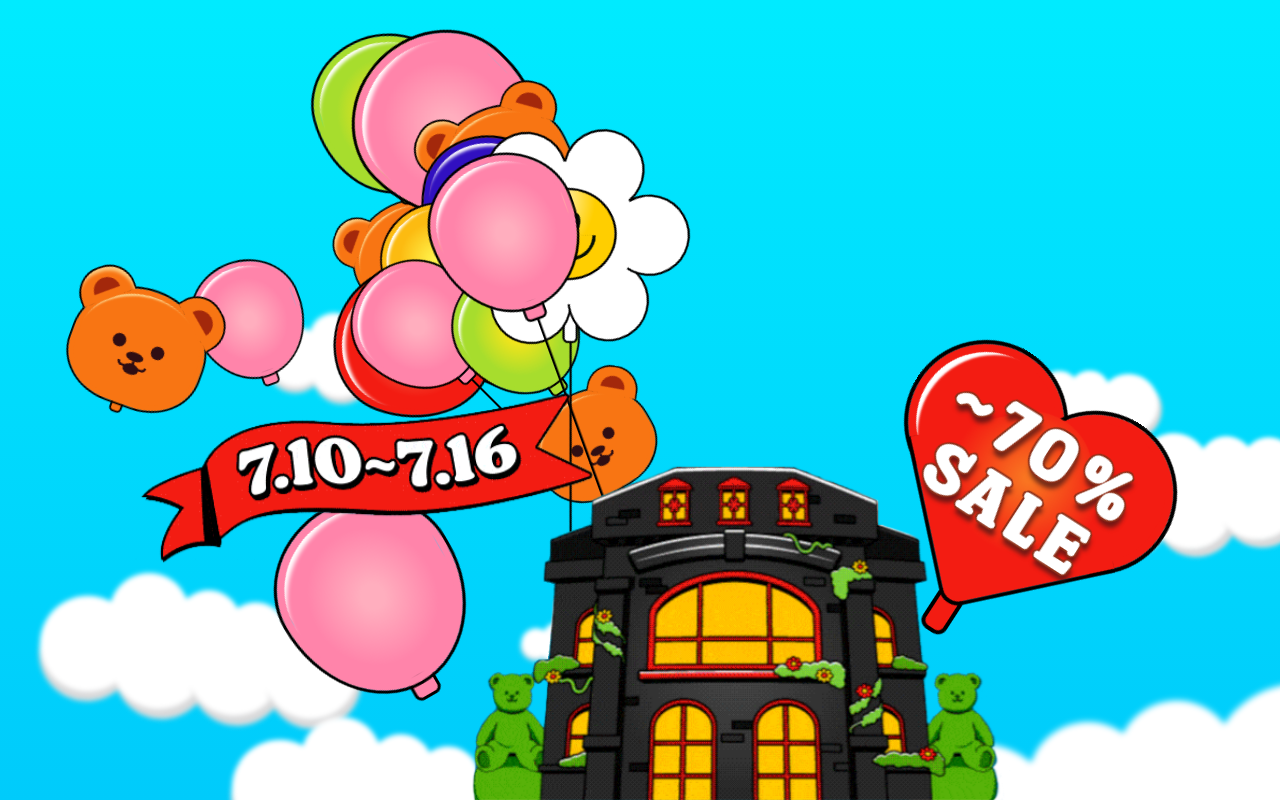
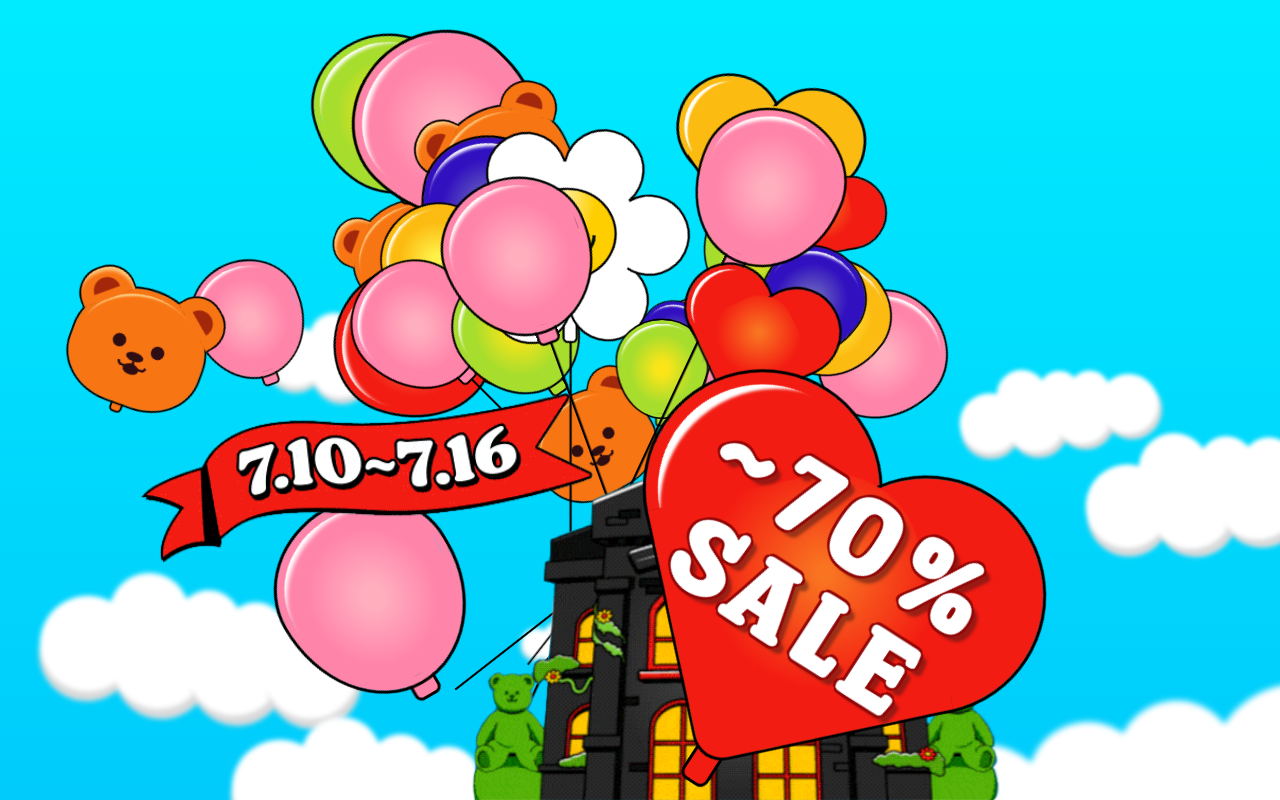
Before and after one commit to seoeongeueun/balloons, a React (Create React App) app in the folder client/: page / in a window 1280 px wide. Built offline with nearby package versions, Linux system fonts and the light colour scheme.

Commit message:
more balloons

```diff
--- a/client/src/App.js
+++ b/client/src/App.js
@@ -1,10 +1,11 @@
 import Flag from './images/flag.png';
 import Mansion from './images/mansion.png';
-import { useState } from 'react';
+import { useEffect, useState } from 'react';
 import audioControls from './modules/audioControls';
 
 function App() {
   const [total] = useState(30);
+  const [change, setChange] = useState(false);
   const [positions, setPositions] = useState([
     {
       id: 1,
@@ -175,6 +176,18 @@ function App() {
       show: true,
     },
     {
+      id: 25,
+      top: 12,
+      left: 52,
+      scale: 1.3,
+      rotate: 10,
+      color: '#FCBB11',
+      shape: 'heart',
+      type: 'shake-heart-noTip-right',
+      tip: false,
+      show: true,
+    },
+    {
       id: 14,
       top: 20,
       left: 61,
@@ -187,9 +200,45 @@ function App() {
       show: true,
     },
     {
+      id: 18,
+      top: 52,
+      left: 47,
+      scale: 0.8,
+      rotate: 210,
+      color: '#FF84AA',
+      shape: 'round',
+      type: 'shake-bottom-tip-right',
+      tip: false,
+      show: true,
+    },
+    {
+      id: 17,
+      top: 48,
+      left: 45,
+      scale: 0.6,
+      rotate: 220,
+      color: '#3110C0',
+      shape: 'round',
+      type: 'shake-bottom-tip-right',
+      tip: false,
+      show: true,
+    },
+    {
+      id: 16,
+      top: 55,
+      left: 47,
+      scale: 0.75,
+      rotate: 180,
+      color: '#A7DD2D',
+      shape: 'round',
+      type: 'shake-bottom-tip-right',
+      tip: true,
+      show: true,
+    },
+    {
       id: 10,
-      top: 82,
-      left: 53,
+      top: 85,
+      left: 54,
       scale: 1.2,
       rotate: 160,
       color: '#FF84AA',
@@ -198,7 +247,107 @@ function App() {
       tip: true,
       show: true,
     },
+
+    {
+      id: 24,
+      top: 35,
+      left: 55,
+      scale: 0.9,
+      rotate: 190,
+      color: '#F31C12',
+      shape: 'round',
+      type: 'shake-bottom-noTip-right-more',
+      tip: false,
+      show: true,
+    },
+    {
+      id: 25,
+      top: 13,
+      left: 58,
+      scale: 0.9,
+      rotate: 35,
+      color: '#F31C12',
+      shape: 'heart',
+      type: 'shake-heart-noTip-right',
+      tip: false,
+      show: true,
+    },
+    {
+      id: 20,
+      top: 40,
+      left: 52,
+      scale: 0.8,
+      rotate: 200,
+      color: '#A7DD2D',
+      shape: 'round',
+      type: 'shake-bottom-tip-right2',
+      tip: true,
+      show: true,
+    },
+    {
+      id: 23,
+      top: 90,
+      left: 56,
+      scale: 1,
+      rotate: 232,
+      color: '#FF84AA',
+      shape: 'round',
+      type: 'shake-bottom-tip-right-more',
+      tip: true,
+      show: true,
+    },
+    {
+      id: 22,
+      top: 48,
+      left: 56,
+      scale: 0.9,
+      rotate: 220,
+      color: '#FCBB11',
+      shape: 'round',
+      type: 'shake-bottom-tip-right2',
+      tip: true,
+      show: true,
+    },
+    {
+      id: 21,
+      top: 83,
+      left: 56,
+      scale: 0.85,
+      rotate: 218,
+      color: '#3110C0',
+      shape: 'round',
+      type: 'shake-bottom-tip-right-more',
+      tip: true,
+      show: true,
+    },
+    {
+      id: 19,
+      top: 82,
+      left: 55,
+      scale: 1.2,
+      rotate: 205,
+      color: '#FF84AA',
+      shape: 'round',
+      type: 'shake-bottom-tip-right-more',
+      tip: true,
+      show: true,
+    },
+    {
+      id: 15,
+      top: 32,
+      left: 52,
+      scale: 1.1,
+      rotate: 20,
+      color: '#F31C12',
+      shape: 'heart',
+      type: 'shake-heart-tip-right',
+      tip: true,
+      show: true,
+    },
   ]);
+  useEffect(() => {
+    setChange(!change);
+  }, [positions]);
 
   const handlePop = (id) => {
     audioControls.play('pop');
@@ -213,11 +362,10 @@ function App() {
 
   const handleAdd = () => {
     const balloon = positions.find((balloon) => balloon.show === false);
-    console.log(balloon);
     if (balloon) {
       handlePop(balloon.id);
     } else {
-      if (positions.length < total) console.log(generateBallon());
+      if (positions.length < total)
         setPositions([...positions, generateBallon()]);
     }
   };
@@ -272,18 +420,21 @@ function App() {
         className="mansion"
         onClick={() => handleAdd()}
       />
-      {positions.find((b) => b.id === 3).show && (
+      {positions.map((balloon) => (
+        <>
+          {balloon.id === 3 && balloon.show ? (
             <div
+              key={balloon.id}
               className="heartContainer"
               style={{
-            '--initial-scale': '2',
-            top: '60vh',
-            left: '68vw',
+                '--initial-scale': '3',
+                top: '65vh',
+                left: '59vw',
                 '--initial-rotation': '33deg',
                 animation: 'enlarge 2s ease-in-out infinite both',
                 WebkitAnimation: 'enlarge 2s ease-in-out infinite both',
+                zIndex: '5',
               }}
-          onClick={() => handlePop(3)}
             >
               <div className="heartTop">
                 <div
@@ -292,20 +443,18 @@ function App() {
                     marginRight: '-13px',
                     boxShadow: '7px 2px 1px -4px #FFFFFF inset',
                   }}
+                  onClick={() => handlePop(3)}
                 />
-            <div className="heartCircle" />
+                <div className="heartCircle" onClick={() => handlePop(3)} />
               </div>
-          <div className="heartBottom" />
-          <div className="heartTip" />
-          <div className="heartText">
+              <div className="heartBottom" onClick={() => handlePop(3)} />
+              <div className="heartTip" onClick={() => handlePop(3)} />
+              <div className="heartText" onClick={() => handlePop(3)}>
                 <span>~70%</span>
                 <span>SALE</span>
               </div>
             </div>
-      )}
-      {positions.map((balloon) => (
-        <>
-          {balloon.shape === 'round' && balloon.show && balloon.id !== 3 ? (
+          ) : balloon.shape === 'round' && balloon.show ? (
             <div
               key={balloon.id}
               className="balloonLeft"
@@ -343,7 +492,7 @@ function App() {
                 {balloon.tip && <div className="balloonString" />}
               </div>
             </div>
-          ) : balloon.shape === 'bear' && balloon.show && balloon.id !== 3 ? (
+          ) : balloon.shape === 'bear' && balloon.show ? (
             <div
               key={balloon.id}
               className="bear"
@@ -389,7 +538,7 @@ function App() {
                 {balloon.tip && <div className="bearString" />}
               </div>
             </div>
-          ) : balloon.shape === 'heart' && balloon.show && balloon.id !== 3 ? (
+          ) : balloon.shape === 'heart' && balloon.show ? (
             <div
               key={balloon.id}
               className="heartContainer"
@@ -411,6 +560,7 @@ function App() {
                     boxShadow: '7px 2px 1px -4px #FFFFFF inset',
                     backgroundColor: balloon.color,
                     border: `4px solid ${balloon.color}`,
+                    outline: '2px solid black',
                   }}
                 />
                 <div
@@ -418,12 +568,15 @@ function App() {
                   style={{
                     backgroundColor: balloon.color,
                     border: `4px solid ${balloon.color}`,
+                    outline: '2px solid black',
                   }}
                 />
               </div>
               <div
                 className="heartBottom"
                 style={{
+                  borderBottom: '2px solid black',
+                  borderRight: '2px solid black',
                   background:
                     balloon.color === '#A7DD2D'
                       ? 'radial-gradient(at 38% 38%, #FBE519 3%, #A7DD2D, #A7DD2D)'
@@ -439,13 +592,16 @@ function App() {
               />
               <div
                 className="heartTip"
-                style={{ backgroundColor: balloon.color }}
+                style={{
+                  backgroundColor: balloon.color,
+                  outline: '1.7px solid black',
+                }}
               />
+              {balloon.tip && <div className="heartString" />}
             </div>
           ) : (
             balloon.shape === 'daisy' &&
-            balloon.show &&
-            balloon.id !== 3 && (
+            balloon.show && (
               <div
                 className="daisy"
                 key={balloon.id}
--- a/client/src/index.css
+++ b/client/src/index.css
@@ -279,9 +279,9 @@ main {
 
 .balloonString {
   position: relative;
-  top: -250px;
+  top: -500px;
   left: 53px;
-  height: 300px;
+  height: 500px;
   background-color: black;
   width: 2px;
   transform: rotate(0deg);
@@ -417,40 +417,53 @@ main {
   z-index: -2;
 }
 
-/* heart shape from ProgrammersPortal */
-.heart{
-	width: 24px;
-	height: 24px;
-	background: radial-gradient(#F67052 10%, #F31C12, #F31C12);
-	clip-path: path("M12 4.248c-3.148-5.402-12-3.825-12 2.944 0 4.661 5.571 9.427 12 15.808 6.43-6.381 12-11.147 12-15.808 0-6.792-8.875-8.306-12-2.944z");
-  outline: 1.9px solid black;
-  display: flex;
-  flex-direction: column;
-  align-items: center;
-  justify-content: center;
-
+.heartContainer {
+  position: absolute;
+  max-height: 100px;
 }
 
-.heartBorder {
-  position: absolute;
-  top: 1;
-  bottom: 0;
-	width: 24px;
-	height: 24px;
-	background: black;
-  clip-path: path("M12 21.593c-5.63-5.539-11-10.297-11-14.402 0-3.791 3.068-5.191 5.281-5.191 1.312 0 4.151.501 5.719 4.457 1.59-3.968 4.464-4.447 5.726-4.447 2.54 0 5.274 1.621 5.274 5.181 0 4.069-5.136 8.625-11 14.402m5.726-20.583c-2.203 0-4.446 1.042-5.726 3.238-1.285-2.206-3.522-3.248-5.719-3.248-3.183 0-6.281 2.187-6.281 6.191 0 4.661 5.571 9.429 12 15.809 6.43-6.38 12-11.148 12-15.809 0-4.011-3.095-6.181-6.274-6.181");
+.heartTop {
+  display: flex;
+  flex-direction: row;
+  justify-content: space-between;
+  cursor: pointer;
+  width: 143px;
+}
+
+.heartCircle {
+  width: 70px;
+  height: 70px;
+  border-radius: 100%;
+  background-color: #F31C12;
+  border: 4px solid #F31C12;
+  outline: 1.5px solid black;
+}
+
+.heartBottom {
+  width: 86px;
+  height: 86px;
+  background: radial-gradient(at 38% 38%, #F97421 3%, #F31C12, #F31C12);
+  border-bottom: 1.5px solid black;
+  border-right: 1.5px solid black;
+  transform: rotate(45deg);
+  position: relative;
+  border-radius: 30px 0px 10px 00px;
+  left: 28px;
+  top: -55px;
+  cursor: pointer;
 }
 
 .heartTip {
-  width: 10px;
-  height: 20px;
+  width: 8px;
+  height: 15px;
   background-color: #F31C12;
-  border-radius: 5px;
-  border: 2px solid black;
+  border-radius: 0 0 3px 3px;
+  border: 1.5px solid black;
   position: relative;
-  left: 65px;
+  left: 67px;
   top: -48px;
   z-index: -1;
+  cursor: pointer;
 }
 
 .heartText {
@@ -463,49 +476,25 @@ main {
   align-items: center;
   justify-content: center;
   position: relative;
-  top: -172px;
+  top: -165px;
   line-height: 35px;
   letter-spacing: 3px;
+  cursor: pointer;
 }
 
 .heartText span {
-  text-shadow: -1px 0 #8D3019, 0 1px #8D3019, 1px 0 #8D3019, 0 -1px #8D3019, 2px 3px 2px rgba(63, 22, 22, 0.7);
+  text-shadow: -1px 0 #910606, 0 1px #910606, 1px 0 #910606, 0 -1px #910606, 3px 1px 1px rgba(63, 22, 22, 0.5);
 }
 
-
-.heartContainer {
-  display: flex;
-  flex-direction: column;
-  position: absolute;
-  left: 10vw;
-}
-
-.heartTop {
-  display: flex;
-  flex-direction: row;
-  justify-content: space-between;
-}
-
-.heartCircle {
-  width: 70px;
-  height: 70px;
-  border-radius: 100%;
-  background-color: #F31C12;
-  border: 4px solid #F31C12;
-  outline: 2px solid black;
-}
-
-.heartBottom {
-  width: 86px;
-  height: 86px;
-  background: radial-gradient(at 38% 38%, #F97421 3%, #F31C12, #F31C12);
-  border-bottom: 2px solid black;
-  border-right: 2px solid black;
-  transform: rotate(45deg);
+.heartString {
   position: relative;
-  border-radius: 30px 0px 10px 00px;
-  left: 28px;
-  top: -54.8px;
+  top: -50px;
+  left: 71px;
+  height: 500px;
+  background-color: black;
+  width: 2px;
+  transform: rotate(0deg);
+  z-index: -2;
 }
 
 /* list of animations */
@@ -712,3 +701,157 @@ main {
             transform: rotate(calc(var(--initial-rotation) + 3deg)) scale(var(--initial-scale)) translateY(10px);
   }
 }
+@-webkit-keyframes shake-heart-tip-right {
+  0%, 100% {
+    -webkit-transform: rotate(var(--initial-rotation)) scale(var(--initial-scale));
+            transform: rotate(var(--initial-rotation)) scale(var(--initial-scale));
+    -webkit-transform-origin: 0% 100%;
+            transform-origin: 0% 100%;
+  }
+  50% {
+    -webkit-transform: rotate(calc(var(--initial-rotation) + 2deg)) scale(var(--initial-scale)) translateX(7px);
+            transform: rotate(calc(var(--initial-rotation) + 2deg)) scale(var(--initial-scale)) translateX(7px);
+  }
+}
+
+@keyframes shake-heart-tip-right {
+  0%, 100% {
+    -webkit-transform: rotate(var(--initial-rotation)) scale(var(--initial-scale));
+            transform: rotate(var(--initial-rotation)) scale(var(--initial-scale));
+    -webkit-transform-origin: 0% 100%;
+            transform-origin: 0% 100%;
+  }
+  50% {
+    -webkit-transform: rotate(calc(var(--initial-rotation) + 2deg)) scale(var(--initial-scale)) translateX(7px);
+            transform: rotate(calc(var(--initial-rotation) + 2deg)) scale(var(--initial-scale)) translateX(7px);
+  }
+}
+
+@-webkit-keyframes shake-heart-noTip-right {
+  0%, 100% {
+    -webkit-transform: rotate(var(--initial-rotation)) scale(var(--initial-scale));
+            transform: rotate(var(--initial-rotation)) scale(var(--initial-scale));
+    -webkit-transform-origin: 0% 100%;
+            transform-origin: 0% 100%;
+  }
+  50% {
+    -webkit-transform: rotate(calc(var(--initial-rotation) + 7deg)) scale(var(--initial-scale)) translateY(-10px);
+            transform: rotate(calc(var(--initial-rotation) + 7deg)) scale(var(--initial-scale)) translateY(-10px);
+  }
+}
+
+@keyframes shake-heart-noTip-right {
+  0%, 100% {
+    -webkit-transform: rotate(var(--initial-rotation)) scale(var(--initial-scale));
+            transform: rotate(var(--initial-rotation)) scale(var(--initial-scale));
+    -webkit-transform-origin: 0% 100%;
+            transform-origin: 0% 100%;
+  }
+  50% {
+    -webkit-transform: rotate(calc(var(--initial-rotation) + 7deg)) scale(var(--initial-scale)) translateY(-10px) translateX(10px);
+            transform: rotate(calc(var(--initial-rotation) + 7deg)) scale(var(--initial-scale)) translateY(-10px) translateX(10px);
+  }
+}
+
+@keyframes shake-bottom-tip-right {
+  0%, 100% {
+    -webkit-transform: rotate(var(--initial-rotation)) scale(var(--initial-scale));
+            transform: rotate(var(--initial-rotation)) scale(var(--initial-scale));
+    -webkit-transform-origin: 50% 0%;
+            transform-origin: 50% 0%;
+  }
+  50% {
+    -webkit-transform: rotate(calc(var(--initial-rotation) + 3deg)) scale(var(--initial-scale)) translateX(-5px);
+            transform: rotate(calc(var(--initial-rotation) + 3deg)) scale(var(--initial-scale)) translateX(-5px);
+  }
+}
+
+@-webkit-keyframes shake-bottom-tip-right {
+  0%, 100% {
+    -webkit-transform: rotate(var(--initial-rotation)) scale(var(--initial-scale));
+            transform: rotate(var(--initial-rotation)) scale(var(--initial-scale));
+    -webkit-transform-origin: 50% 0%;
+            transform-origin: 50% 0%;
+  }
+  50% {
+    -webkit-transform: rotate(calc(var(--initial-rotation) + 3deg)) scale(var(--initial-scale)) translateX(-5px);
+            transform: rotate(calc(var(--initial-rotation) + 3deg)) scale(var(--initial-scale)) translateX(-5px);
+  }
+}
+@keyframes shake-bottom-tip-right2 {
+  0%, 100% {
+    -webkit-transform: rotate(var(--initial-rotation)) scale(var(--initial-scale));
+            transform: rotate(var(--initial-rotation)) scale(var(--initial-scale));
+    -webkit-transform-origin: 50% 0%;
+            transform-origin: 50% 0%;
+  }
+  50% {
+    -webkit-transform: rotate(calc(var(--initial-rotation) + 3deg)) scale(var(--initial-scale)) translateX(-20px);
+            transform: rotate(calc(var(--initial-rotation) + 3deg)) scale(var(--initial-scale)) translateX(-20px);
+  }
+}
+
+@-webkit-keyframes shake-bottom-tip-right2 {
+  0%, 100% {
+    -webkit-transform: rotate(var(--initial-rotation)) scale(var(--initial-scale));
+            transform: rotate(var(--initial-rotation)) scale(var(--initial-scale));
+    -webkit-transform-origin: 50% 0%;
+            transform-origin: 50% 0%;
+  }
+  50% {
+    -webkit-transform: rotate(calc(var(--initial-rotation) + 3deg)) scale(var(--initial-scale)) translateX(-20px);
+            transform: rotate(calc(var(--initial-rotation) + 3deg)) scale(var(--initial-scale)) translateX(-20px);
+  }
+}
+
+@keyframes shake-bottom-tip-right-more {
+  0%, 100% {
+    -webkit-transform: rotate(var(--initial-rotation)) scale(var(--initial-scale));
+            transform: rotate(var(--initial-rotation)) scale(var(--initial-scale));
+    -webkit-transform-origin: 0% -100%;
+            transform-origin: 0% -100%;
+  }
+  50% {
+    -webkit-transform: rotate(calc(var(--initial-rotation) + 6deg)) scale(var(--initial-scale)) translateY(-5px) translateX(-10px);
+            transform: rotate(calc(var(--initial-rotation) + 6deg)) scale(var(--initial-scale)) translateY(-5px) translateX(-10px);
+  }
+}
+
+@-webkit-keyframes shake-bottom-tip-right-more {
+  0%, 100% {
+    -webkit-transform: rotate(var(--initial-rotation)) scale(var(--initial-scale));
+            transform: rotate(var(--initial-rotation)) scale(var(--initial-scale));
+    -webkit-transform-origin: 50% 0%;
+            transform-origin: 50% 0%;
+  }
+  50% {
+    -webkit-transform: rotate(calc(var(--initial-rotation) + 5deg)) scale(var(--initial-scale)) translateX(-5px);
+            transform: rotate(calc(var(--initial-rotation) + 5deg)) scale(var(--initial-scale)) translateX(-5px);
+  }
+}
+
+@-webkit-keyframes shake-bottom-noTip-right-more {
+  0%, 100% {
+    -webkit-transform: rotate(var(--initial-rotation)) scale(var(--initial-scale));
+            transform: rotate(var(--initial-rotation)) scale(var(--initial-scale));
+    -webkit-transform-origin: 50% 0%;
+            transform-origin: 50% 0%;
+  }
+  50% {
+    -webkit-transform: rotate(calc(var(--initial-rotation) + 18deg)) scale(var(--initial-scale)) translateX(-15px);
+            transform: rotate(calc(var(--initial-rotation) + 18deg)) scale(var(--initial-scale)) translateX(-15px);
+  }
+}
+
+@keyframes shake-bottom-noTip-right-more {
+  0%, 100% {
+    -webkit-transform: rotate(var(--initial-rotation)) scale(var(--initial-scale));
+            transform: rotate(var(--initial-rotation)) scale(var(--initial-scale));
+    -webkit-transform-origin: 50% 0%;
+            transform-origin: 50% 0%;
+  }
+  50% {
+    -webkit-transform: rotate(calc(var(--initial-rotation) + 18deg)) scale(var(--initial-scale)) translateX(-15px);
+            transform: rotate(calc(var(--initial-rotation) + 18deg)) scale(var(--initial-scale)) translateX(-15px);
+  }
+}
```
Lines whose indentation alone changed are shown as unchanged.
